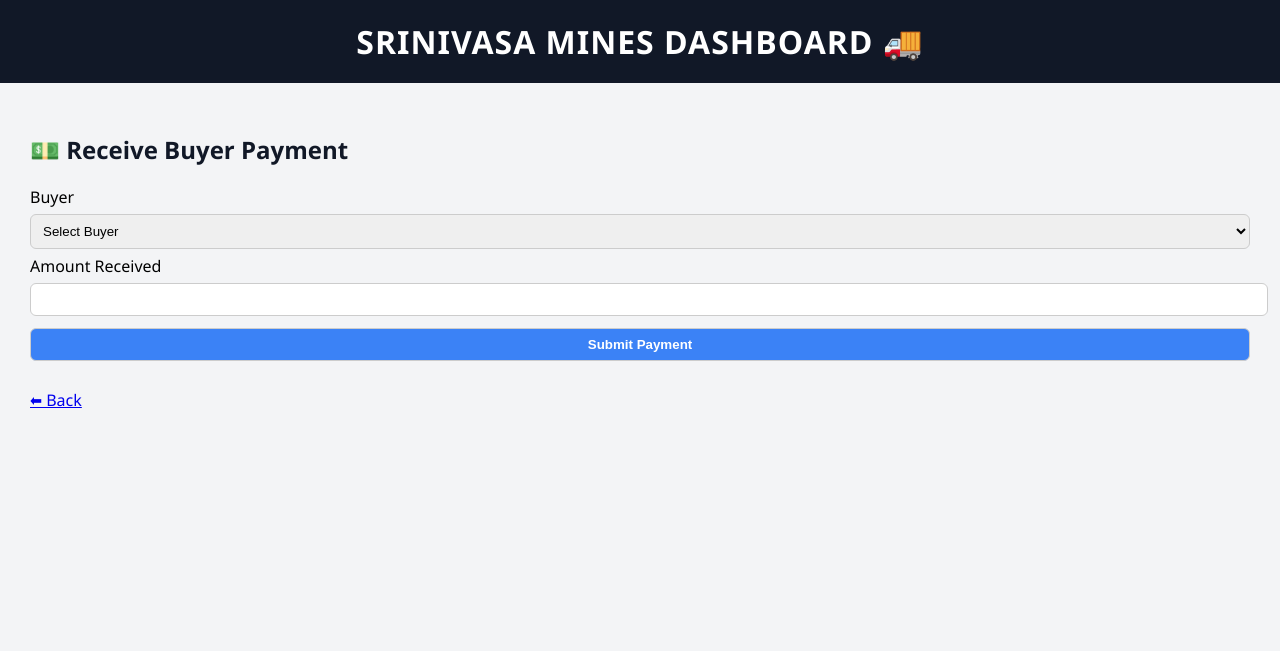
After one commit to bachammahesh-cyber/srinivasa-mines, a Flask app: page /receive-buyer-payment in a window 1280 px wide. The commit adds this page. Shown: the top 651 px of the page. Run offline with Flask 3, Linux system fonts and the light colour scheme; the visitor is signed in with stand-in values (Sample User, id 1); data that the repository does not hold is empty; some libraries are stand-ins or nearby versions.

Commit message:
FINAL WORKING VERSION WITH BUYER DASHBOARD

```diff
--- a/app.py
+++ b/app.py
@@ -4,22 +4,12 @@ from datetime import datetime
 import os
 import psycopg2
 
-BASE_DIR = os.path.dirname(os.path.abspath(__file__))
-
-app = Flask(
-    __name__,
-    template_folder=os.path.join(BASE_DIR, "templates"),
-    static_folder=os.path.join(BASE_DIR, "static")
-)
-
+app = Flask(__name__)
 app.secret_key = "srinivasa-secret"
-
 
 # ---------------- DATABASE ----------------
 def get_db():
     DATABASE_URL = os.environ.get("DATABASE_URL")
-    if not DATABASE_URL:
-        raise Exception("DATABASE_URL not set")
     return psycopg2.connect(DATABASE_URL)
 
 
@@ -49,6 +39,7 @@ def init_db():
     );
     """)
 
+    # NEW TABLE
     c.execute("""
     CREATE TABLE IF NOT EXISTS buyer_payments(
         date DATE,
@@ -60,9 +51,7 @@ def init_db():
     conn.commit()
     conn.close()
 
-
 init_db()
-
 
 # ---------------- LOGIN ----------------
 def login_required(f):
@@ -135,10 +124,8 @@ def truck_entry():
 
         feet = pieces * stone_sizes[stone_code]
         sadaram = (feet / 100) * 0.98
-
         total = sadaram * rate
         balance = total - paid
-
         date = datetime.now().date()
 
         c.execute("""
@@ -151,31 +138,6 @@ def truck_entry():
         return render_template("entry_success.html")
 
     return render_template("truck_entry.html")
-
-
-# ---------------- PAY LABOUR ----------------
-@app.route("/pay-labour", methods=["GET", "POST"])
-@login_required
-def pay_labour():
-    if request.method == "POST":
-        conn = get_db()
-        c = conn.cursor()
-
-        date = datetime.now().date()
-        labour = request.form["labour"]
-        amount = float(request.form["amount"])
-        ptype = request.form["ptype"]
-
-        c.execute("""
-        INSERT INTO labour_payments VALUES (%s,%s,%s,%s)
-        """, (date, labour, amount, ptype))
-
-        conn.commit()
-        conn.close()
-
-        return redirect("/dashboard")
-
-    return render_template("pay_labour.html")
 
 
 # ---------------- LABOUR DASHBOARD ----------------
@@ -204,18 +166,6 @@ def labour_details(code):
     return render_template("labour_details.html", rows=rows)
 
 
-# ---------------- SALES REPORT ----------------
-@app.route("/sales-report")
-@login_required
-def sales_report():
-    conn = get_db()
-    c = conn.cursor()
-    c.execute("SELECT * FROM truck_sales ORDER BY date DESC")
-    rows = c.fetchall()
-    conn.close()
-    return render_template("sales_report.html", rows=rows)
-
-
 # ---------------- CREDIT REPORT ----------------
 @app.route("/credit-report")
 @login_required
@@ -230,15 +180,21 @@ def credit_report():
         ORDER BY date ASC
     """)
     rows = c.fetchall()
+    conn.close()
 
-    conn.close()
     return render_template("credit_report.html", rows=rows)
 
 
 # ---------------- BUYER DASHBOARD ----------------
-@app.route("/buyer-dashboard", methods=["GET", "POST"])
+@app.route("/buyer-dashboard")
 @login_required
 def buyer_dashboard():
+    return render_template("buyer_dashboard.html")
+
+
+@app.route("/receive-buyer-payment", methods=["GET", "POST"])
+@login_required
+def receive_buyer_payment():
     conn = get_db()
     c = conn.cursor()
 
@@ -247,38 +203,25 @@ def buyer_dashboard():
         amount = float(request.form["amount"])
         date = datetime.now().date()
 
-        c.execute("""
-            INSERT INTO buyer_payments VALUES (%s,%s,%s)
-        """, (date, buyer, amount))
+        c.execute(
+            "INSERT INTO buyer_payments VALUES (%s,%s,%s)",
+            (date, buyer, amount)
+        )
         conn.commit()
 
     c.execute("""
         SELECT buyer_name, COALESCE(SUM(balance),0)
         FROM truck_sales
         GROUP BY buyer_name
+        HAVING COALESCE(SUM(balance),0) > 0
     """)
     buyers = c.fetchall()
 
-    rows = []
-
-    for b, total_balance in buyers:
-        c.execute("""
-            SELECT COALESCE(SUM(amount),0)
-            FROM buyer_payments
-            WHERE buyer_name=%s
-        """, (b,))
-        paid = c.fetchone()[0]
-
-        due = total_balance - paid
-
-        if due > 0:
-            rows.append((b, due))
-
     conn.close()
-    return render_template("buyer_dashboard.html", rows=rows)
+    return render_template("receive_buyer_payment.html", buyers=buyers)
 
 
-# ---------------- RENDER PORT ----------------
+# ---------------- PORT ----------------
 if __name__ == "__main__":
     port = int(os.environ.get("PORT", 10000))
     app.run(host="0.0.0.0", port=port)
--- a/templates/home.html
+++ b/templates/home.html
@@ -17,15 +17,11 @@
         📊 Sales Records
     </a>
 
-    <a href="/credit-report" class="card orange">
-        📑 Credit Report
-    </a>
-
     <a href="/labour-dashboard" class="card pink">
         👷 Labour Dashboard
     </a>
 
-    <a href="/buyer-dashboard" class="card brown">
+    <a href="/buyer-dashboard" class="card orange">
         🧾 Buyer Dashboard
     </a>
 
--- /dev/null
+++ b/templates/receive_buyer_payment.html
@@ -0,0 +1,28 @@
+{% extends "base.html" %}
+{% block content %}
+
+<h2 style="margin-bottom:20px;">💵 Receive Buyer Payment</h2>
+
+<form method="POST">
+
+    <label>Buyer</label>
+    <select name="buyer" required>
+        <option value="">Select Buyer</option>
+        {% for b in buyers %}
+        <option value="{{ b[0] }}">
+            {{ b[0] }} (Due: {{ "%.2f"|format(b[1]) }})
+        </option>
+        {% endfor %}
+    </select>
+
+    <label>Amount Received</label>
+    <input type="number" step="0.01" name="amount" required>
+
+    <button type="submit">Submit Payment</button>
+
+</form>
+
+<br>
+<a href="/buyer-dashboard">⬅ Back</a>
+
+{% endblock %}
```
